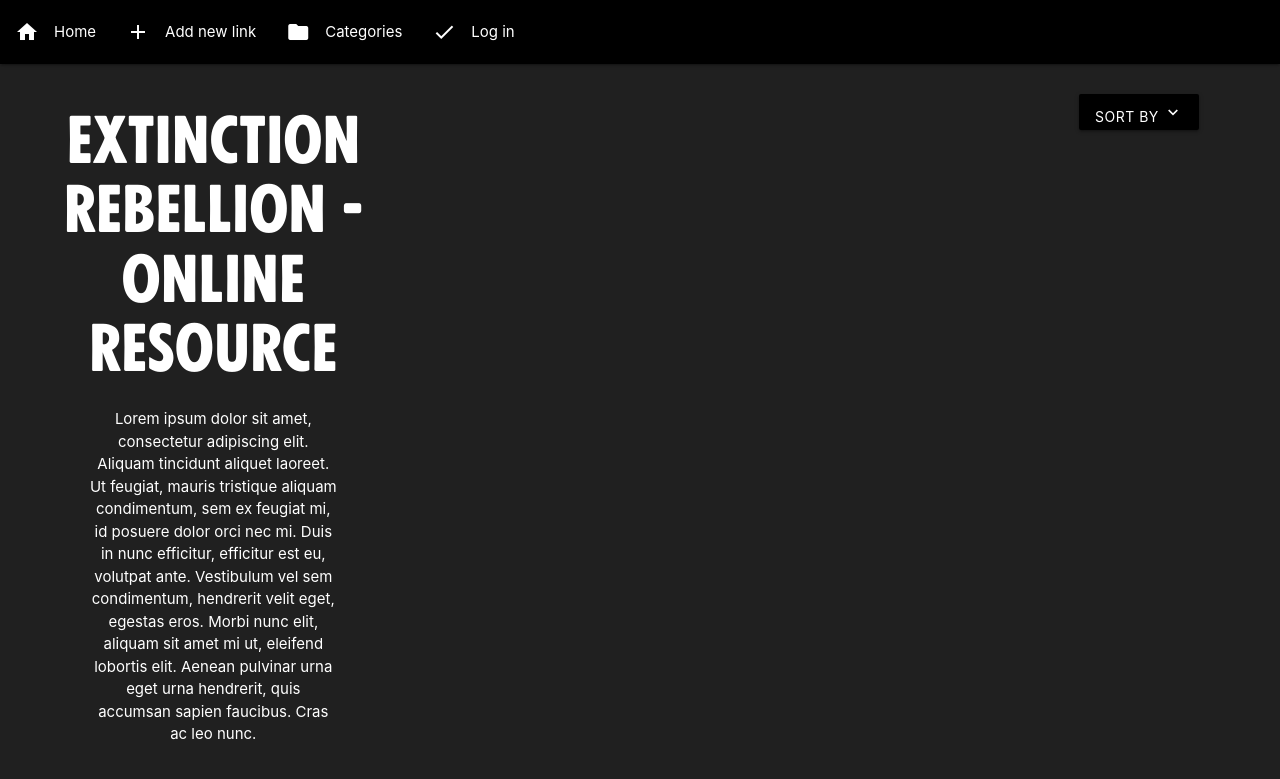
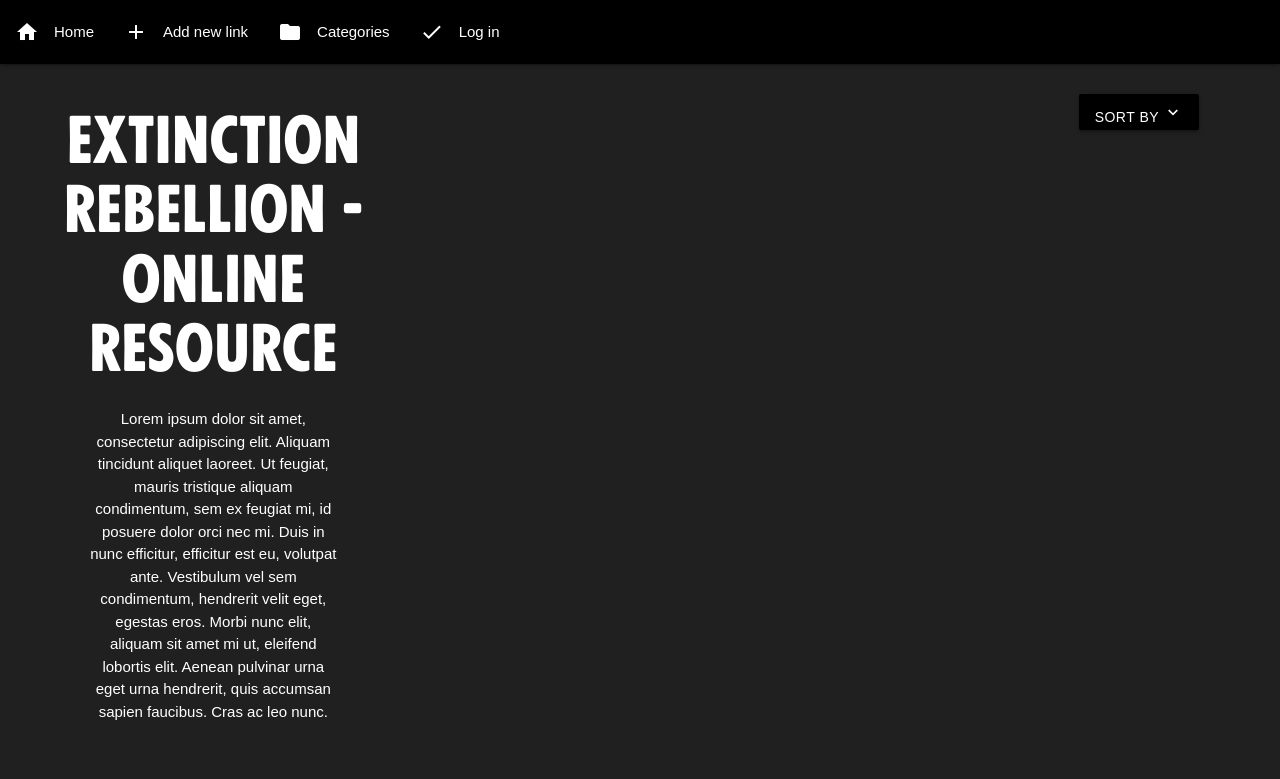
Before and after one commit to Ardhanari/xr-online-resource, a Flask app: page / in a window 1280 px wide. Shown: the top 779 px of the page. Run offline with Flask 2, Linux system fonts and the light colour scheme; data that the repository does not hold is empty; some libraries are stand-ins or nearby versions.

Commit message:
added sans-serif as general content font

```diff
--- a/static/css/style.css
+++ b/static/css/style.css
@@ -2,6 +2,10 @@
     font-family: Fucxed;
     font-display: swap;
     src: url('/static/fonts/FUCXEDCAPSLatin-Regular.woff2') format("woff2"), url('/static/fonts/FUCXEDCAPSLatin-Regular.woff') format("woff")
+}
+
+html, body {
+    font-family: sans-serif;
 }
 
 h1,
```
